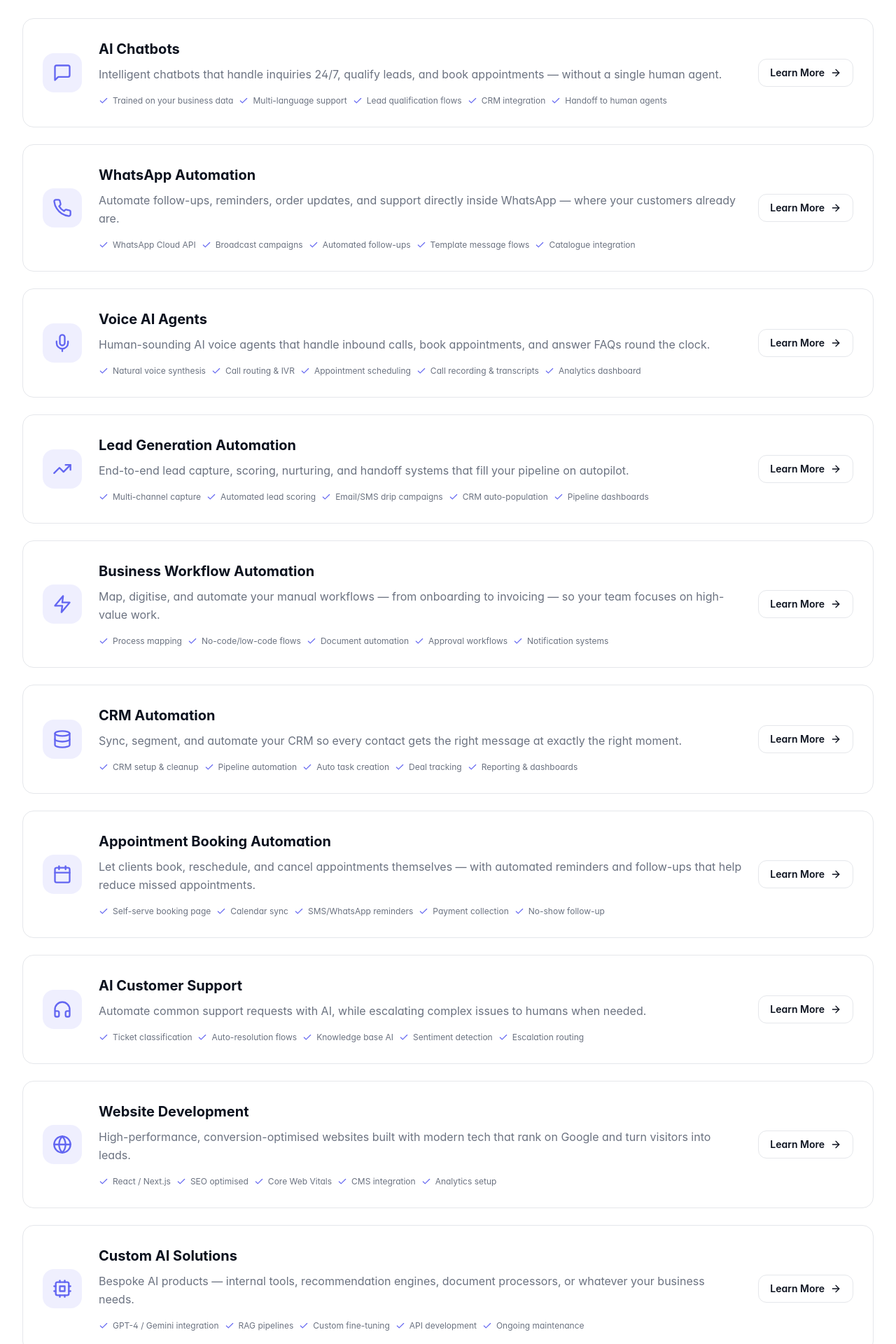
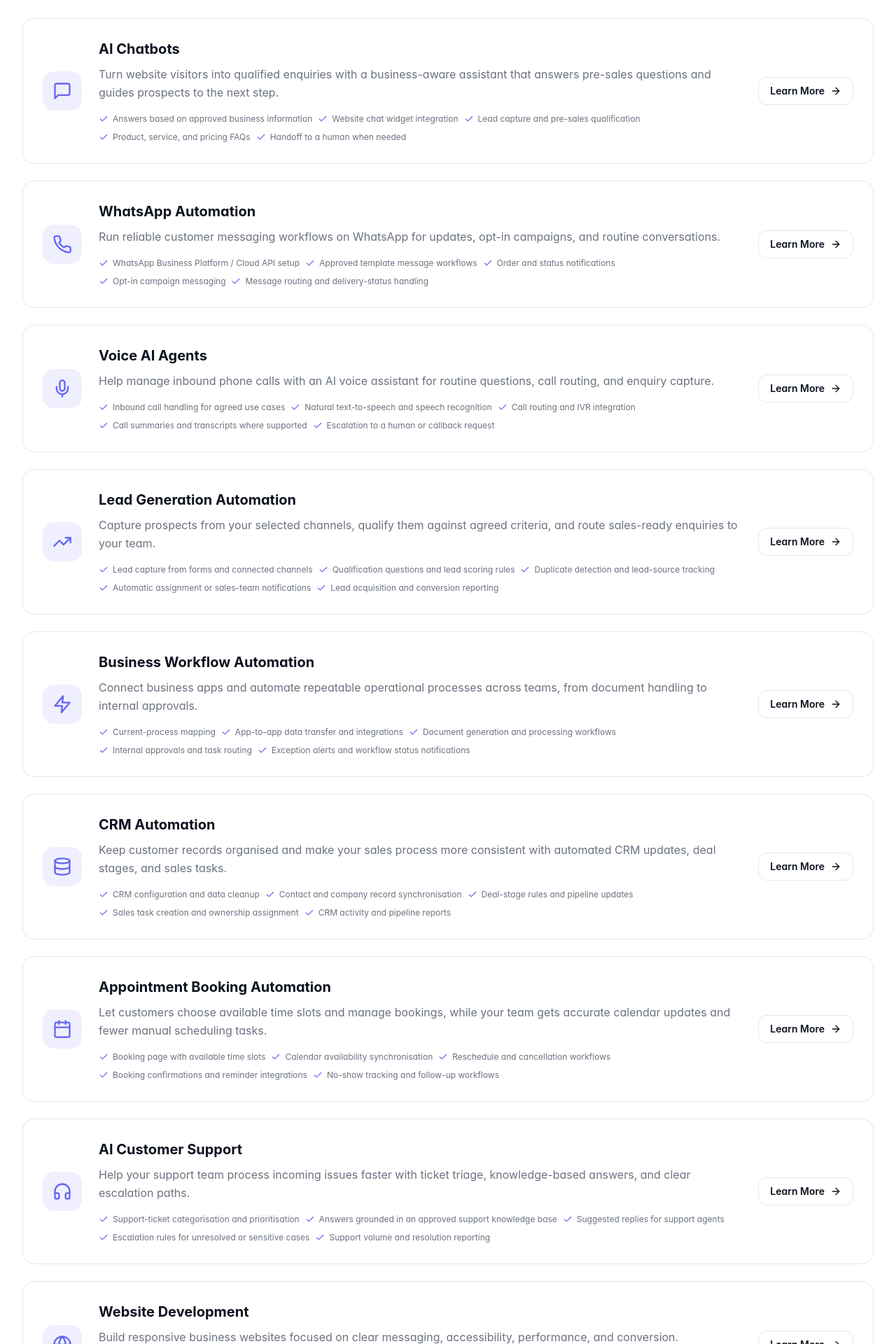
Before and after one commit to sohailk-cpu/Page2Lead, a React (Vite) app: page /services in a window 1280 px wide. Shown: the part 540-2460 px from the top of the page at 70% size. Built offline with nearby package versions, Linux system fonts and the light colour scheme.

Commit message:
Add files via upload

```diff
--- a/src/data/services.ts
+++ b/src/data/services.ts
@@ -4,154 +4,165 @@ export const services: Service[] = [
   {
     id: 'ai-chatbots',
     title: 'AI Chatbots',
-    description: 'Intelligent chatbots that handle inquiries 24/7, qualify leads, and book appointments — without a single human agent.',
+    description:
+      'Turn website visitors into qualified enquiries with a business-aware assistant that answers pre-sales questions and guides prospects to the next step.',
     icon: 'MessageSquare',
     features: [
-      'Trained on your business data',
-      'Multi-language support',
-      'Lead qualification flows',
-      'CRM integration',
-      'Handoff to human agents',
+      'Answers based on approved business information',
+      'Website chat widget integration',
+      'Lead capture and pre-sales qualification',
+      'Product, service, and pricing FAQs',
+      'Handoff to a human when needed',
     ],
     href: '/services/ai-chatbots',
   },
   {
     id: 'whatsapp-automation',
     title: 'WhatsApp Automation',
-    description: 'Automate follow-ups, reminders, order updates, and support directly inside WhatsApp — where your customers already are.',
+    description:
+      'Run reliable customer messaging workflows on WhatsApp for updates, opt-in campaigns, and routine conversations.',
     icon: 'Phone',
     features: [
-      'WhatsApp Cloud API',
-      'Broadcast campaigns',
-      'Automated follow-ups',
-      'Template message flows',
-      'Catalogue integration',
+      'WhatsApp Business Platform / Cloud API setup',
+      'Approved template message workflows',
+      'Order and status notifications',
+      'Opt-in campaign messaging',
+      'Message routing and delivery-status handling',
     ],
     href: '/services/whatsapp-automation',
   },
   {
     id: 'voice-ai-agents',
     title: 'Voice AI Agents',
-    description: 'Human-sounding AI voice agents that handle inbound calls, book appointments, and answer FAQs round the clock.',
+    description:
+      'Help manage inbound phone calls with an AI voice assistant for routine questions, call routing, and enquiry capture.',
     icon: 'Mic',
     features: [
-      'Natural voice synthesis',
-      'Call routing & IVR',
-      'Appointment scheduling',
-      'Call recording & transcripts',
-      'Analytics dashboard',
+      'Inbound call handling for agreed use cases',
+      'Natural text-to-speech and speech recognition',
+      'Call routing and IVR integration',
+      'Call summaries and transcripts where supported',
+      'Escalation to a human or callback request',
     ],
     href: '/services/voice-ai-agents',
   },
   {
     id: 'lead-generation',
     title: 'Lead Generation Automation',
-    description: 'End-to-end lead capture, scoring, nurturing, and handoff systems that fill your pipeline on autopilot.',
+    description:
+      'Capture prospects from your selected channels, qualify them against agreed criteria, and route sales-ready enquiries to your team.',
     icon: 'TrendingUp',
     features: [
-      'Multi-channel capture',
-      'Automated lead scoring',
-      'Email/SMS drip campaigns',
-      'CRM auto-population',
-      'Pipeline dashboards',
+      'Lead capture from forms and connected channels',
+      'Qualification questions and lead scoring rules',
+      'Duplicate detection and lead-source tracking',
+      'Automatic assignment or sales-team notifications',
+      'Lead acquisition and conversion reporting',
     ],
     href: '/services/lead-generation',
   },
   {
     id: 'workflow-automation',
     title: 'Business Workflow Automation',
-    description: 'Map, digitise, and automate your manual workflows — from onboarding to invoicing — so your team focuses on high-value work.',
+    description:
+      'Connect business apps and automate repeatable operational processes across teams, from document handling to internal approvals.',
     icon: 'Zap',
     features: [
-      'Process mapping',
-      'No-code/low-code flows',
-      'Document automation',
-      'Approval workflows',
-      'Notification systems',
+      'Current-process mapping',
+      'App-to-app data transfer and integrations',
+      'Document generation and processing workflows',
+      'Internal approvals and task routing',
+      'Exception alerts and workflow status notifications',
     ],
     href: '/services/workflow-automation',
   },
   {
     id: 'crm-automation',
     title: 'CRM Automation',
-    description: 'Sync, segment, and automate your CRM so every contact gets the right message at exactly the right moment.',
+    description:
+      'Keep customer records organised and make your sales process more consistent with automated CRM updates, deal stages, and sales tasks.',
     icon: 'Database',
     features: [
-      'CRM setup & cleanup',
-      'Pipeline automation',
-      'Auto task creation',
-      'Deal tracking',
-      'Reporting & dashboards',
+      'CRM configuration and data cleanup',
+      'Contact and company record synchronisation',
+      'Deal-stage rules and pipeline updates',
+      'Sales task creation and ownership assignment',
+      'CRM activity and pipeline reports',
     ],
     href: '/services/crm-automation',
   },
   {
     id: 'appointment-booking',
     title: 'Appointment Booking Automation',
-    description: 'Let clients book, reschedule, and cancel appointments themselves — with automated reminders and follow-ups that help reduce missed appointments.',
+    description:
+      'Let customers choose available time slots and manage bookings, while your team gets accurate calendar updates and fewer manual scheduling tasks.',
     icon: 'Calendar',
     features: [
-      'Self-serve booking page',
-      'Calendar sync',
-      'SMS/WhatsApp reminders',
-      'Payment collection',
-      'No-show follow-up',
+      'Booking page with available time slots',
+      'Calendar availability synchronisation',
+      'Reschedule and cancellation workflows',
+      'Booking confirmations and reminder integrations',
+      'No-show tracking and follow-up workflows',
     ],
     href: '/services/appointment-booking',
   },
   {
     id: 'ai-customer-support',
     title: 'AI Customer Support',
-    description: 'Automate common support requests with AI, while escalating complex issues to humans when needed.',
+    description:
+      'Help your support team process incoming issues faster with ticket triage, knowledge-based answers, and clear escalation paths.',
     icon: 'HeadphonesIcon',
     features: [
-      'Ticket classification',
-      'Auto-resolution flows',
-      'Knowledge base AI',
-      'Sentiment detection',
-      'Escalation routing',
+      'Support-ticket categorisation and prioritisation',
+      'Answers grounded in an approved support knowledge base',
+      'Suggested replies for support agents',
+      'Escalation rules for unresolved or sensitive cases',
+      'Support volume and resolution reporting',
     ],
     href: '/services/ai-customer-support',
   },
   {
     id: 'website-development',
     title: 'Website Development',
-    description: 'High-performance, conversion-optimised websites built with modern tech that rank on Google and turn visitors into leads.',
+    description:
+      'Build responsive business websites focused on clear messaging, accessibility, performance, and conversion.',
     icon: 'Globe',
     features: [
-      'React / Next.js',
-      'SEO optimised',
-      'Core Web Vitals',
-      'CMS integration',
-      'Analytics setup',
+      'Responsive website design and development',
+      'Landing pages and lead-capture forms',
+      'Technical SEO foundations and metadata',
+      'CMS integration where appropriate',
+      'Analytics and conversion-event setup',
     ],
     href: '/services/website-development',
   },
   {
     id: 'custom-ai-solutions',
     title: 'Custom AI Solutions',
-    description: 'Bespoke AI products — internal tools, recommendation engines, document processors, or whatever your business needs.',
+    description:
+      'Develop tailored AI tools for clearly defined business problems when a standard chatbot or off-the-shelf workflow is not enough.',
     icon: 'Cpu',
     features: [
-      'GPT-4 / Gemini integration',
-      'RAG pipelines',
-      'Custom fine-tuning',
-      'API development',
-      'Ongoing maintenance',
+      'AI use-case discovery and feasibility review',
+      'LLM and third-party AI API integration',
+      'Document search and retrieval-augmented generation (RAG)',
+      'Custom API and application development',
+      'Evaluation, deployment, and maintenance options by agreement',
     ],
     href: '/services/custom-ai-solutions',
   },
   {
     id: 'automation-consulting',
     title: 'Automation Consulting',
-    description: 'A dedicated audit of your business operations with a prioritised automation roadmap and ROI projections.',
+    description:
+      'Understand where automation is worth investing in and get a prioritised plan before committing to implementation.',
     icon: 'BarChart3',
     features: [
-      'Operations audit',
-      'Opportunity mapping',
-      'ROI projections',
-      'Tool recommendations',
-      'Implementation roadmap',
+      'Operations and process review',
+      'Automation opportunities ranked by impact and effort',
+      'Cost, risk, and potential ROI estimates with assumptions',
+      'Tool and integration recommendations',
+      'Phased implementation roadmap',
     ],
     href: '/services/automation-consulting',
   },
```
